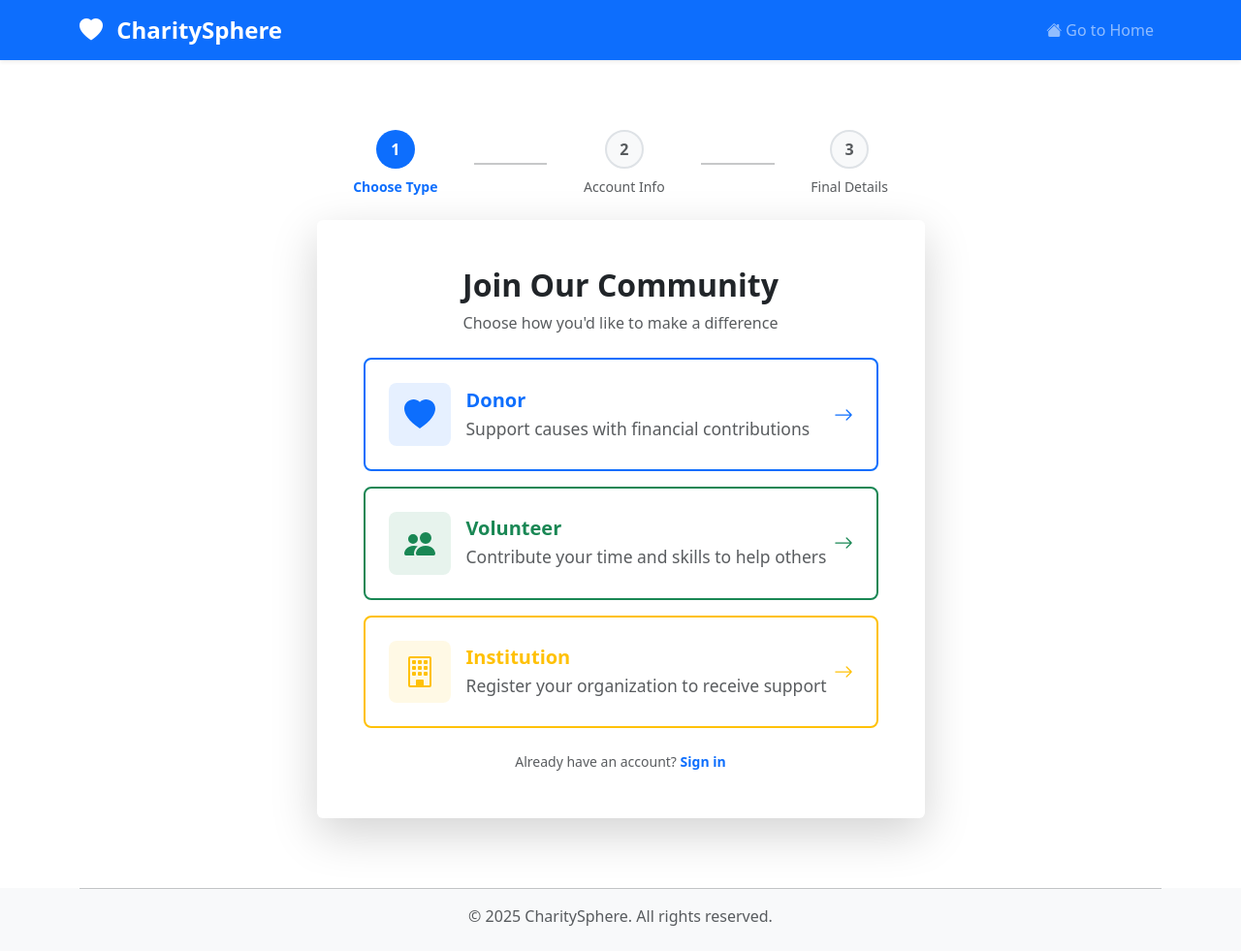
After one commit to CharitySphere/CharitySphere, a Django app: page /auth/signup/ in a window 1280 px wide. The commit adds this page. Shown: the whole page at 97% size. Run offline with Django 5.2, Linux system fonts and the light colour scheme.

Commit message:
✨ feat(mod_authentication): multi step signup form

```diff
--- /dev/null
+++ b/mod_authentication/templates/signup/step_1.html
@@ -0,0 +1,137 @@
+{% extends 'base.html' %}
+{% block title %}Signup - Join{% endblock %}
+{% block content %}
+
+<style>
+  @keyframes fadeInUp {
+    from { opacity: 0; transform: translateY(30px); }
+    to { opacity: 1; transform: translateY(0); }
+  }
+  .animate-in { animation: fadeInUp 0.6s ease-out; }
+  .card-hover:hover { transform: translateY(-8px); box-shadow: 0 12px 24px rgba(0,0,0,0.15) !important; }
+</style>
+
+<main class="container py-5">
+  <div class="row justify-content-center">
+    <div class="col-lg-8 col-xl-7">
+
+      <!-- Progress Indicator -->
+      <section class="mb-4 animate-in">
+        <div class="d-flex justify-content-between align-items-center mb-2">
+          <div class="flex-fill text-center">
+            <div class="bg-primary text-white rounded-circle d-inline-flex align-items-center justify-content-center" style="width: 40px; height: 40px;">
+              <strong>1</strong>
+            </div>
+            <div class="small fw-semibold text-primary mt-2">Choose Type</div>
+          </div>
+          <div class="flex-fill">
+            <hr class="border-2 opacity-25">
+          </div>
+          <div class="flex-fill text-center">
+            <div class="bg-light border border-2 text-muted rounded-circle d-inline-flex align-items-center justify-content-center" style="width: 40px; height: 40px;">
+              <strong>2</strong>
+            </div>
+            <div class="small text-muted mt-2">Account Info</div>
+          </div>
+          <div class="flex-fill">
+            <hr class="border-2 opacity-25">
+          </div>
+          <div class="flex-fill text-center">
+            <div class="bg-light border border-2 text-muted rounded-circle d-inline-flex align-items-center justify-content-center" style="width: 40px; height: 40px;">
+              <strong>3</strong>
+            </div>
+            <div class="small text-muted mt-2">Final Details</div>
+          </div>
+        </div>
+      </section>
+
+      <!-- Main Card -->
+      <section class="card border-0 shadow-lg animate-in" style="animation-delay: 0.1s;">
+        <div class="card-body p-4 p-md-5">
+
+          <div class="text-center mb-4">
+            <h2 class="fw-bold mb-2">Join Our Community</h2>
+            <p class="text-muted">Choose how you'd like to make a difference</p>
+          </div>
+
+          <form method="post">
+            {% csrf_token %}
+
+            <div class="d-grid gap-3">
+
+              <!-- Donor Option -->
+              <button type="submit" name="user_type" value="donor"
+                      class="btn btn-outline-primary btn-lg text-start p-4 card-hover position-relative border-2 transition-all"
+                      style="transition: all 0.3s ease;">
+                <div class="d-flex align-items-center">
+                  <div class="bg-primary bg-opacity-10 rounded-3 p-3 me-3">
+                    <svg xmlns="http://www.w3.org/2000/svg" width="32" height="32" fill="currentColor" class="bi bi-heart-fill text-primary" viewBox="0 0 16 16">
+                      <path fill-rule="evenodd" d="M8 1.314C12.438-3.248 23.534 4.735 8 15-7.534 4.736 3.562-3.248 8 1.314"/>
+                    </svg>
+                  </div>
+                  <div class="flex-grow-1">
+                    <h5 class="mb-1 fw-bold">Donor</h5>
+                    <p class="mb-0 text-muted small">Support causes with financial contributions</p>
+                  </div>
+                  <svg xmlns="http://www.w3.org/2000/svg" width="20" height="20" fill="currentColor" class="bi bi-arrow-right" viewBox="0 0 16 16">
+                    <path fill-rule="evenodd" d="M1 8a.5.5 0 0 1 .5-.5h11.793l-3.147-3.146a.5.5 0 0 1 .708-.708l4 4a.5.5 0 0 1 0 .708l-4 4a.5.5 0 0 1-.708-.708L13.293 8.5H1.5A.5.5 0 0 1 1 8"/>
+                  </svg>
+                </div>
+              </button>
+
+              <!-- Volunteer Option -->
+              <button type="submit" name="user_type" value="volunteer"
+                      class="btn btn-outline-success btn-lg text-start p-4 card-hover position-relative border-2"
+                      style="transition: all 0.3s ease;">
+                <div class="d-flex align-items-center">
+                  <div class="bg-success bg-opacity-10 rounded-3 p-3 me-3">
+                    <svg xmlns="http://www.w3.org/2000/svg" width="32" height="32" fill="currentColor" class="bi bi-people-fill text-success" viewBox="0 0 16 16">
+                      <path d="M7 14s-1 0-1-1 1-4 5-4 5 3 5 4-1 1-1 1zm4-6a3 3 0 1 0 0-6 3 3 0 0 0 0 6m-5.784 6A2.24 2.24 0 0 1 5 13c0-1.355.68-2.75 1.936-3.72A6.3 6.3 0 0 0 5 9c-4 0-5 3-5 4s1 1 1 1zM4.5 8a2.5 2.5 0 1 0 0-5 2.5 2.5 0 0 0 0 5"/>
+                    </svg>
+                  </div>
+                  <div class="flex-grow-1">
+                    <h5 class="mb-1 fw-bold">Volunteer</h5>
+                    <p class="mb-0 text-muted small">Contribute your time and skills to help others</p>
+                  </div>
+                  <svg xmlns="http://www.w3.org/2000/svg" width="20" height="20" fill="currentColor" class="bi bi-arrow-right" viewBox="0 0 16 16">
+                    <path fill-rule="evenodd" d="M1 8a.5.5 0 0 1 .5-.5h11.793l-3.147-3.146a.5.5 0 0 1 .708-.708l4 4a.5.5 0 0 1 0 .708l-4 4a.5.5 0 0 1-.708-.708L13.293 8.5H1.5A.5.5 0 0 1 1 8"/>
+                  </svg>
+                </div>
+              </button>
+
+              <!-- Institution Option -->
+              <button type="submit" name="user_type" value="institution"
+                      class="btn btn-outline-warning btn-lg text-start p-4 card-hover position-relative border-2"
+                      style="transition: all 0.3s ease;">
+                <div class="d-flex align-items-center">
+                  <div class="bg-warning bg-opacity-10 rounded-3 p-3 me-3">
+                    <svg xmlns="http://www.w3.org/2000/svg" width="32" height="32" fill="currentColor" class="bi bi-building text-warning" viewBox="0 0 16 16">
+                      <path d="M4 2.5a.5.5 0 0 1 .5-.5h1a.5.5 0 0 1 .5.5v1a.5.5 0 0 1-.5.5h-1a.5.5 0 0 1-.5-.5zm3 0a.5.5 0 0 1 .5-.5h1a.5.5 0 0 1 .5.5v1a.5.5 0 0 1-.5.5h-1a.5.5 0 0 1-.5-.5zm3.5-.5a.5.5 0 0 0-.5.5v1a.5.5 0 0 0 .5.5h1a.5.5 0 0 0 .5-.5v-1a.5.5 0 0 0-.5-.5zM4 5.5a.5.5 0 0 1 .5-.5h1a.5.5 0 0 1 .5.5v1a.5.5 0 0 1-.5.5h-1a.5.5 0 0 1-.5-.5zM7.5 5a.5.5 0 0 0-.5.5v1a.5.5 0 0 0 .5.5h1a.5.5 0 0 0 .5-.5v-1a.5.5 0 0 0-.5-.5zm2.5.5a.5.5 0 0 1 .5-.5h1a.5.5 0 0 1 .5.5v1a.5.5 0 0 1-.5.5h-1a.5.5 0 0 1-.5-.5zM4.5 8a.5.5 0 0 0-.5.5v1a.5.5 0 0 0 .5.5h1a.5.5 0 0 0 .5-.5v-1a.5.5 0 0 0-.5-.5zm2.5.5a.5.5 0 0 1 .5-.5h1a.5.5 0 0 1 .5.5v1a.5.5 0 0 1-.5.5h-1a.5.5 0 0 1-.5-.5zm3.5-.5a.5.5 0 0 0-.5.5v1a.5.5 0 0 0 .5.5h1a.5.5 0 0 0 .5-.5v-1a.5.5 0 0 0-.5-.5z"/>
+                      <path d="M2 1a1 1 0 0 1 1-1h10a1 1 0 0 1 1 1v14a1 1 0 0 1-1 1H3a1 1 0 0 1-1-1zm11 0H3v14h3v-2.5a.5.5 0 0 1 .5-.5h3a.5.5 0 0 1 .5.5V15h3z"/>
+                    </svg>
+                  </div>
+                  <div class="flex-grow-1">
+                    <h5 class="mb-1 fw-bold">Institution</h5>
+                    <p class="mb-0 text-muted small">Register your organization to receive support</p>
+                  </div>
+                  <svg xmlns="http://www.w3.org/2000/svg" width="20" height="20" fill="currentColor" class="bi bi-arrow-right" viewBox="0 0 16 16">
+                    <path fill-rule="evenodd" d="M1 8a.5.5 0 0 1 .5-.5h11.793l-3.147-3.146a.5.5 0 0 1 .708-.708l4 4a.5.5 0 0 1 0 .708l-4 4a.5.5 0 0 1-.708-.708L13.293 8.5H1.5A.5.5 0 0 1 1 8"/>
+                  </svg>
+                </div>
+              </button>
+
+            </div>
+          </form>
+
+          <div class="text-center mt-4">
+            <p class="text-muted small mb-0">Already have an account? <a href="#" class="text-decoration-none fw-semibold">Sign in</a></p>
+          </div>
+
+        </div>
+      </section>
+
+    </div>
+  </div>
+</main>
+
+{% endblock %}
--- a/mod_authentication/urls.py
+++ b/mod_authentication/urls.py
@@ -10,6 +10,11 @@ urlpatterns = [
         name="login",
     ),
     path("logout/", views.logout_view, name="logout"),
+
+    path("signup/", views.signup_step_1, name="signup_step_1"), # Role
+    path("signup/step-2/", views.signup_step_2, name="signup_step_2"), # Account
+    path("signup/step-3/", views.signup_step_3, name="signup_step_3"), # Details
+
     path("register/donor/", views.register_donor, name="register_donor"),
     path("register/volunteer/", views.register_volunteer, name="register_volunteer"),
     path(
--- a/mod_authentication/views.py
+++ b/mod_authentication/views.py
@@ -1,13 +1,116 @@
 from django.contrib.auth import login, logout
 from django.shortcuts import redirect, render
-
-from .forms import (DonorRegistrationForm, InstitutionRegistrationForm,
-                    VolunteerRegistrationForm)
+from django.contrib import messages
+from django.contrib.auth.models import User
+from django.contrib.auth import login
+from django.db import transaction
+from .models import UserProfile, Donor, Volunteer, Institution
+from .forms import (
+    DonorRegistrationForm,
+    InstitutionRegistrationForm,
+    VolunteerRegistrationForm,
+)
 
 
 def logout_view(request):
     logout(request)
     return redirect("homepage")
+
+
+def signup_step_1(request):
+    """Step 1: Select User Type"""
+    if request.method == "POST":
+        user_type = request.POST.get("user_type")
+        if user_type in ["donor", "volunteer", "institution"]:
+            request.session["signup_user_type"] = user_type
+            return redirect("signup_step_2")
+    return render(request, "signup/step_1.html")
+
+
+def signup_step_2(request):
+    """Step 2: Basic Account Information"""
+    user_type = request.session.get("signup_user_type")
+    if not user_type:
+        return redirect("signup_step_1")
+
+    if request.method == "POST":
+        username = request.POST.get("username")
+        email = request.POST.get("email")
+        password = request.POST.get("password")
+        confirm_password = request.POST.get("confirm_password")
+
+        # Manual Validation
+        if User.objects.filter(username=username).exists():
+            messages.error(request, "Username already exists")
+        elif password != confirm_password:
+            messages.error(request, "Passwords do not match")
+        else:
+            # Store in session, don't save to DB yet
+            request.session["signup_account_data"] = {
+                "username": username,
+                "email": email,
+                "password": password,
+            }
+            return redirect("signup_step_3")
+
+    return render(request, "signup/step_2.html", {"user_type": user_type})
+
+
+def signup_step_3(request):
+    """Step 3: Role-specific details and Manual Creation"""
+    user_type = request.session.get("signup_user_type")
+    account_data = request.session.get("signup_account_data")
+
+    if not user_type or not account_data:
+        return redirect("signup_step_1")
+
+    if request.method == "POST":
+        try:
+            with transaction.atomic():
+                # 1. Create the Base User
+                user = User.objects.create_user(
+                    username=account_data["username"],
+                    email=account_data["email"],
+                    password=account_data["password"],
+                )
+
+                # 2. Create the UserProfile
+                profile = UserProfile.objects.create(user=user, user_type=user_type)
+
+                # 3. Create Specific Role Model manually from POST
+                redirect_url = "login"
+                if user_type == "donor":
+                    Donor.objects.create(
+                        user_profile=profile,
+                    )
+                    redirect_url = "donor_dashboard"
+
+                elif user_type == "volunteer":
+                    Volunteer.objects.create(
+                        user_profile=profile,
+                        skills=request.POST.get("skills"),
+                        availability=request.POST.get("availability"),
+                    )
+                    redirect_url = "volunteer_dashboard"
+
+                elif user_type == "institution":
+                    Institution.objects.create(
+                        user_profile=profile,
+                        organization_name=request.POST.get("organization_name"),
+                        registration_number=request.POST.get("registration_number"),
+                    )
+                    redirect_url = "institution_dashboard"
+
+                # Cleanup session and Login
+                del request.session["signup_user_type"]
+                del request.session["signup_account_data"]
+                login(request, user)
+                return redirect(redirect_url)
+
+        except Exception as e:
+            messages.error(request, f"An error occurred: {e}")
+
+    return render(request, "signup/step_3.html", {"user_type": user_type})
 
 
 def register_donor(request):
--- a/templates/base.html
+++ b/templates/base.html
@@ -73,9 +73,6 @@
           </ul>
 
           <ul class="navbar-nav">
-            <li class="nav-item">
-              <a class="nav-link" href="/">Home</a>
-            </li>
             {% if user.is_authenticated %}
             <li class="nav-item dropdown">
               <a
@@ -108,43 +105,10 @@
             </li>
             {% else %}
             <li class="nav-item">
-              <a class="nav-link" href="{% url 'login' %}">
-                <i class="bi bi-box-arrow-in-right"></i> Login
+              <a class="nav-link" href="/">
+                <i class="bi bi-house-fill"></i>
+                Go to Home
               </a>
-            </li>
-            <li class="nav-item dropdown">
-              <a
-                class="nav-link dropdown-toggle"
-                href="#"
-                id="registerDropdown"
-                role="button"
-                data-bs-toggle="dropdown"
-              >
-                <i class="bi bi-person-plus"></i> Register
-              </a>
-              <ul class="dropdown-menu dropdown-menu-end">
-                <li>
-                  <a class="dropdown-item" href="{% url 'register_donor' %}">
-                    <i class="bi bi-gift"></i> As Donor
-                  </a>
-                </li>
-                <li>
-                  <a
-                    class="dropdown-item"
-                    href="{% url 'register_volunteer' %}"
-                  >
-                    <i class="bi bi-hand-thumbs-up"></i> As Volunteer
-                  </a>
-                </li>
-                <li>
-                  <a
-                    class="dropdown-item"
-                    href="{% url 'register_institution' %}"
-                  >
-                    <i class="bi bi-building"></i> As Institution
-                  </a>
-                </li>
-              </ul>
             </li>
             {% endif %}
           </ul>
```
Also changed, not shown: mod_authentication/templates/login.html (+4 -12 lines), mod_authentication/templates/signup/step_2.html (added, +144 -0 lines), mod_authentication/templates/signup/step_3.html (added, +84 -0 lines), mod_home/templates/homepage.html (+11 -10 lines), 3 other files.
